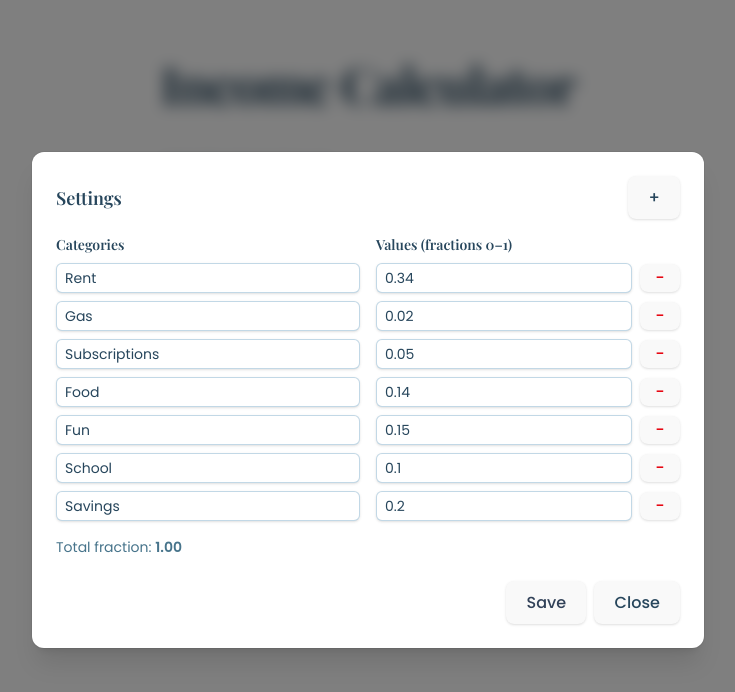
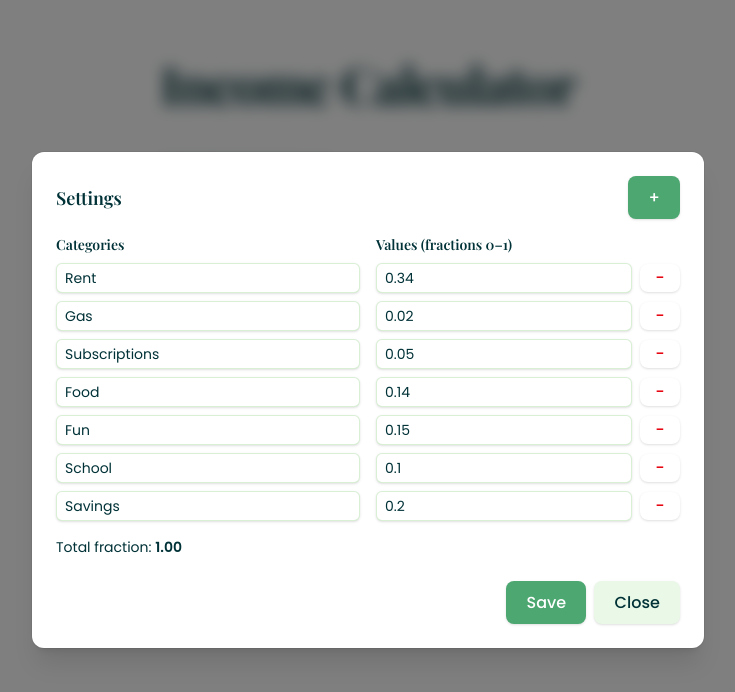
Before and after one commit to notacoham/income-calculator, a React (Vite) app: page / in a window 1280 px wide. Both pictures are taken after a click on the button "Settings". Shown: the top 692 px of the page, without its empty margins (272-1007 px from the left). Built offline with nearby package versions, Linux system fonts and the light colour scheme; a web font is replaced by a local one.

Commit message:
style: update color scheme from primary/accent to brand colors

```diff
--- a/src/components/Calculator/Calculator.tsx
+++ b/src/components/Calculator/Calculator.tsx
@@ -145,11 +145,11 @@ function Calculator() {
   return (
     <div className="w-full max-w-md">
       {/* Form Card */}
-      <div className="rounded-xl bg-white/90 dark:bg-slate-900/70 backdrop-blur p-5 shadow-xl ring-1 ring-black/5">
+      <div className="rounded-xl bg-white dark:bg-brand-4/60 backdrop-blur p-5 shadow-xl ring-1 ring-black/5">
         <form className="grid gap-3" onSubmit={onSubmit}>
           <label
             htmlFor="paycheck"
-            className="text-sm font-semibold text-primary-1 dark:text-primary-3"
+            className="text-sm font-semibold text-brand-4 dark:text-brand-2"
           >
             Enter Paycheck Amount
           </label>
@@ -160,13 +160,13 @@ function Calculator() {
             autoComplete="off"
             value={input}
             onChange={(e) => setInput(e.target.value)}
-            className="w-full rounded-lg border border-primary-3/60 bg-white px-3 py-2 text-primary-1 placeholder-primary-3/80 shadow-sm outline-none focus:border-primary-2 focus:ring-4 focus:ring-primary-2/30 dark:border-primary-1/50 dark:bg-slate-800 dark:text-primary-3 dark:placeholder-primary-3/70 dark:focus:border-primary-3 dark:focus:ring-primary-1/40"
+            className="w-full rounded-lg border border-brand-2/60 bg-white px-3 py-2 text-brand-4 placeholder-brand-3/50 shadow-sm outline-none focus:border-brand-3 focus:ring-4 focus:ring-brand-3/30 dark:border-brand-4/50 dark:bg-brand-4/30 dark:text-brand-1 dark:placeholder-brand-1/80 dark:focus:border-brand-2 dark:focus:ring-brand-4/40"
             required
             placeholder="1500 + 300"
           />
           <Button
             type="submit"
-            className="mt-2 inline-flex items-center justify-center rounded-lg border border-primary-2/40 bg-primary-3/10 px-4 py-2 text-sm font-semibold text-primary-1 shadow-sm transition hover:bg-primary-3/20 focus:outline-none focus:ring-4 focus:ring-primary-2/30 dark:border-primary-1/50 dark:bg-primary-1/20 dark:text-primary-3 dark:hover:bg-primary-1/30 dark:focus:ring-primary-1/40"
+            className="mt-2 inline-flex items-center justify-center rounded-lg border bg-brand-4 px-4 py-2 text-sm font-semibold text-brand-1 shadow-sm hover:bg-brand-4/80 focus:outline-none focus:ring-4 focus:ring-brand-4/40"
           >
             Submit
           </Button>
@@ -177,7 +177,7 @@ function Calculator() {
               setSettingsError(null);
               setSettingsOpen(true);
             }}
-            className="mt-2 inline-flex items-center justify-center rounded-lg border border-accent-2/40 bg-accent-3/20 px-4 py-2 text-sm font-semibold text-primary-1 shadow-sm transition hover:bg-accent-3/30 focus:outline-none focus:ring-4 focus:ring-accent-2/30 dark:border-accent-1/40 dark:bg-accent-1/20 dark:text-primary-3 dark:hover:bg-accent-1/30 dark:focus:ring-accent-1/40"
+            className="mt-2 inline-flex items-center justify-center rounded-lg border border-brand-2 bg-brand-2 px-4 py-2 text-sm font-semibold text-brand-4 shadow-sm transition hover:bg-brand-2/40 focus:outline-none focus:ring-4 focus:ring-brand-3/40 dark:border-brand-4/60 dark:bg-brand-4/30 dark:text-brand-1 dark:hover:bg-brand-4/40 dark:focus:ring-brand-4/40"
           >
             Settings
           </Button>
@@ -186,19 +186,19 @@ function Calculator() {
 
       {/* Results Card - only visible after valid submission */}
       {submittedAmount !== null && (
-        <div className="mt-6 rounded-xl bg-white/90 dark:bg-slate-900/70 backdrop-blur p-5 shadow-xl ring-1 ring-black/5">
+        <div className="mt-6 rounded-xl bg-white/90 dark:bg-brand-4/60 backdrop-blur p-5 shadow-xl ring-1 ring-black/5">
           <div className="mb-3">
-            <h2 className="text-lg font-semibold text-primary-1 dark:text-primary-3">
+            <h2 className="text-lg font-semibold text-brand-4 dark:text-brand-2">
               Allocation
             </h2>
-            <p className="text-sm text-primary-2 dark:text-primary-3/90">
+            <p className="text-sm text-brand-3/90 dark:text-brand-2/90">
               Based on paycheck amount {currency.format(submittedAmount)}
             </p>
           </div>
           <div className="overflow-x-auto">
             <table className="min-w-full text-left text-sm">
               <thead>
-                <tr className="text-primary-1 dark:text-primary-3">
+                <tr className="text-brand-4 dark:text-brand-2">
                   <th className="px-3 py-2 font-semibold">Category</th>
                   <th className="px-3 py-2 font-semibold">Percent</th>
                   <th className="px-3 py-2 font-semibold">Amount</th>
@@ -208,29 +208,29 @@ function Calculator() {
                 {allocations.map((row) => (
                   <tr
                     key={row.key}
-                    className="border-t border-primary-3/50 dark:border-primary-1/40"
+                    className="border-t border-brand-2/60 dark:border-brand-4/40"
                   >
-                    <td className="px-3 py-2 text-primary-1 dark:text-primary-3">
+                    <td className="px-3 py-2 text-brand-4 dark:text-brand-2">
                       {row.label}
                     </td>
-                    <td className="px-3 py-2 text-primary-2 dark:text-primary-3/90">
+                    <td className="px-3 py-2 text-brand-3/90 dark:text-brand-2/90">
                       ({row.fraction})
                     </td>
-                    <td className="px-3 py-2 text-primary-1 dark:text-primary-3">
+                    <td className="px-3 py-2 text-brand-4 dark:text-brand-2">
                       {currency.format(row.amount)}
                     </td>
                   </tr>
                 ))}
               </tbody>
               <tfoot>
-                <tr className="border-t border-primary-3/60 dark:border-primary-1/40">
-                  <td className="px-3 py-2 font-semibold text-primary-1 dark:text-primary-3">
+                <tr className="border-t border-brand-2/60 dark:border-brand-4/40">
+                  <td className="px-3 py-2 font-semibold text-brand-4 dark:text-brand-2">
                     Total
                   </td>
-                  <td className="px-3 py-2 text-primary-2 dark:text-primary-3/90">
+                  <td className="px-3 py-2 text-brand-3/90 dark:text-brand-2/90">
                     100%
                   </td>
-                  <td className="px-3 py-2 font-semibold text-primary-1 dark:text-primary-3">
+                  <td className="px-3 py-2 font-semibold text-brand-4 dark:text-brand-2">
                     {currency.format(
                       allocations.reduce((sum, r) => sum + r.amount, 0)
                     )}
@@ -243,7 +243,7 @@ function Calculator() {
             <Button
               type="button"
               onClick={onCopyTable}
-              className="inline-flex items-center gap-1 rounded-md border border-accent-2/40 bg-accent-3/20 px-3 py-1.5 text-xs font-medium text-primary-1 shadow-sm transition hover:bg-accent-3/30 focus:outline-none focus:ring-4 focus:ring-accent-2/30 dark:border-accent-1/40 dark:bg-accent-1/20 dark:text-primary-3 dark:hover:bg-accent-1/30 dark:focus:ring-accent-1/40"
+              className="inline-flex items-center gap-1 rounded-md border border-brand-2 bg-brand-1 px-3 py-1.5 text-xs font-medium text-brand-4 shadow-sm transition hover:bg-brand-2/40 focus:outline-none focus:ring-4 focus:ring-brand-2/40 dark:border-brand-4/60 dark:bg-brand-4/30 dark:text-brand-1 dark:hover:bg-brand-4/40 dark:focus:ring-brand-4/40"
               title="Copy table for Notion"
             >
               {copied ? "Copied!" : "Copy table"}
@@ -283,7 +283,9 @@ function Calculator() {
           }}
           onAddCategory={() => {
             const newCat: Category = {
-              key: `new-${Date.now()}-${Math.random().toString(36).slice(2, 6)}`,
+              key: `new-${Date.now()}-${Math.random()
+                .toString(36)
+                .slice(2, 6)}`,
               label: "New Category",
               fraction: 0,
             };
--- a/src/components/Calculator/SettingsModal/SettingsModal.tsx
+++ b/src/components/Calculator/SettingsModal/SettingsModal.tsx
@@ -38,27 +38,24 @@ export default function SettingsModal({
       aria-modal="true"
       role="dialog"
     >
-      <div
-        className="absolute inset-0 bg-black/50 backdrop-blur-sm"
-        onClick={onClose}
-      />
-      <div className="relative z-10 w-full max-w-2xl rounded-xl bg-white p-4 sm:p-6 shadow-xl ring-1 ring-black/5 dark:bg-slate-900 max-h-[80vh] overflow-y-auto">
+      <div className="absolute inset-0 bg-black/50 backdrop-blur-sm" onClick={onClose} />
+      <div className="relative z-10 w-full max-w-2xl rounded-xl bg-white p-4 sm:p-6 shadow-xl ring-1 ring-black/5 dark:bg-brand-4 max-h-[80vh] overflow-y-auto">
         <div className="mb-4 flex items-center justify-between">
-          <h2 className="text-lg font-semibold text-primary-1 dark:text-primary-3">
+          <h2 className="text-lg font-semibold text-brand-4 dark:text-brand-2">
             Settings
           </h2>
           <Button
             type="button"
             title="Add category"
             onClick={onAddCategory}
-            className="inline-flex items-center justify-center rounded-full border border-accent-2/40 bg-accent-3/20 px-3 py-1.5 text-xs font-semibold text-primary-1 shadow-sm transition hover:bg-accent-3/30 focus:outline-none focus:ring-4 focus:ring-accent-2/30 dark:border-accent-1/40 dark:bg-accent-1/20 dark:text-primary-3 dark:hover:bg-accent-1/30 dark:focus:ring-accent-1/40"
+            className="inline-flex items-center justify-center rounded-full border border-brand-3/60 bg-brand-3 px-3 py-1.5 text-xs font-semibold text-white shadow-sm transition hover:opacity-90 focus:outline-none focus:ring-4 focus:ring-brand-3/30"
           >
             +
           </Button>
         </div>
         <div className="grid grid-cols-2 gap-3 sm:gap-4">
           <div>
-            <h3 className="mb-2 text-sm font-semibold text-primary-1 dark:text-primary-3">
+            <h3 className="mb-2 text-sm font-semibold text-brand-4 dark:text-brand-2">
               Categories
             </h3>
             <div className="space-y-2">
@@ -68,22 +65,19 @@ export default function SettingsModal({
                     type="text"
                     value={cat.label}
                     onChange={(e) => onLabelChange(idx, e.target.value)}
-                    className="w-full rounded-md border border-primary-3/60 bg-white px-1 py-1 text-xs sm:px-2 sm:text-sm text-primary-1 placeholder-primary-3/80 shadow-sm outline-none focus:border-primary-2 focus:ring-2 focus:ring-primary-2/30 dark:border-primary-1/50 dark:bg-slate-800 dark:text-primary-3"
+                    className="w-full rounded-md border border-brand-2/60 bg-white px-1 py-1 text-xs sm:px-2 sm:text-sm text-brand-4 placeholder-brand-2/80 shadow-sm outline-none focus:border-brand-3 focus:ring-2 focus:ring-brand-3/30 dark:border-brand-4/50 dark:bg-brand-4/30 dark:text-brand-1"
                   />
                 </div>
               ))}
             </div>
           </div>
           <div>
-            <h3 className="mb-2 text-sm font-semibold text-primary-1 dark:text-primary-3">
+            <h3 className="mb-2 text-sm font-semibold text-brand-4 dark:text-brand-2">
               Values (fractions 0–1)
             </h3>
             <div className="space-y-2">
               {draftCategories.map((cat, idx) => (
-                <div
-                  key={cat.key + "-val"}
-                  className="flex items-center gap-1 sm:gap-2"
-                >
+                <div key={cat.key + "-val"} className="flex items-center gap-1 sm:gap-2">
                   <input
                     type="number"
                     min={0}
@@ -97,13 +91,13 @@ export default function SettingsModal({
                         onFractionChange(idx, clamped);
                       }
                     }}
-                    className="w-full rounded-md border border-primary-3/60 bg-white px-1 py-1 text-xs sm:px-2 sm:text-sm text-primary-1 placeholder-primary-3/80 shadow-sm outline-none focus:border-primary-2 focus:ring-2 focus:ring-primary-2/30 dark:border-primary-1/50 dark:bg-slate-800 dark:text-primary-3"
+                    className="w-full rounded-md border border-brand-2/60 bg-white px-1 py-1 text-xs sm:px-2 sm:text-sm text-brand-4 placeholder-brand-2/80 shadow-sm outline-none focus:border-brand-3 focus:ring-2 focus:ring-brand-3/30 dark:border-brand-4/50 dark:bg-brand-4/30 dark:text-brand-1"
                   />
                   <Button
                     type="button"
                     title="Remove category"
                     onClick={() => onRemoveCategory(idx)}
-                    className="inline-flex h-6 w-6 sm:h-7 sm:w-7 items-center justify-center rounded-full border border-red-300 bg-white text-red-600 shadow-sm transition hover:bg-red-50 focus:outline-none focus:ring-2 focus:ring-red-200 dark:border-red-700 dark:bg-slate-800 dark:text-red-400 dark:hover:bg-slate-700"
+                    className="inline-flex h-6 w-6 sm:h-7 sm:w-7 items-center justify-center rounded-full border border-red-300 bg-white text-red-600 shadow-sm transition hover:bg-red-50 focus:outline-none focus:ring-2 focus:ring-red-200 dark:border-red-700 dark:bg-brand-4/30 dark:text-red-400 dark:hover:bg-brand-4/40"
                   >
                     −
                   </Button>
@@ -114,7 +108,7 @@ export default function SettingsModal({
         </div>
         {/* Total and validation */}
         <div className="mt-4 flex items-center justify-between">
-          <div className="text-sm text-primary-2 dark:text-primary-3/90">
+          <div className="text-sm text-brand-4 dark:text-brand-2">
             Total fraction:{" "}
             <span className="font-semibold">{total.toFixed(2)}</span>
           </div>
@@ -128,14 +122,14 @@ export default function SettingsModal({
           <Button
             type="button"
             onClick={onSave}
-            className="mr-2 inline-flex items-center gap-1 rounded-md bg-primary-2 px-3 py-1.5 text-xs font-medium text-slate-700 shadow-sm transition hover:bg-primary-1 focus:outline-none focus:ring-4 focus:ring-primary-2/30 dark:bg-primary-1 dark:hover:bg-primary-1/90 dark:text-primary-3 dark:focus:ring-primary-1/40"
+            className="mr-2 inline-flex items-center gap-1 rounded-md border border-brand-3/60 bg-brand-3 px-3 py-1.5 text-xs font-medium text-white shadow-sm transition hover:opacity-90 focus:outline-none focus:ring-4 focus:ring-brand-3/30"
           >
             Save
           </Button>
           <Button
             type="button"
             onClick={onClose}
-            className="inline-flex items-center gap-1 rounded-md border border-accent-2/40 bg-accent-3/20 px-3 py-1.5 text-xs font-medium text-primary-1 shadow-sm transition hover:bg-accent-3/30 focus:outline-none focus:ring-4 focus:ring-accent-2/30 dark:border-accent-1/40 dark:bg-accent-1/20 dark:text-primary-3 dark:hover:bg-accent-1/30 dark:focus:ring-accent-1/40"
+            className="inline-flex items-center gap-1 rounded-md border border-brand-2 bg-brand-1 px-3 py-1.5 text-xs font-medium text-brand-4 shadow-sm transition hover:bg-brand-2/40 focus:outline-none focus:ring-4 focus:ring-brand-2/40 dark:border-brand-4/60 dark:bg-brand-4/30 dark:text-brand-1 dark:hover:bg-brand-4/40 dark:focus:ring-brand-4/40"
           >
             Close
           </Button>
--- a/src/pages/home/Home.tsx
+++ b/src/pages/home/Home.tsx
@@ -4,7 +4,7 @@ const Home = () => {
   return (
     <main className="max-w-5xl mx-auto px-4 py-6">
       <header className="mb-6">
-        <h1 className="text-3xl md:text-4xl font-bold tracking-tight mx-auto text-center font-serif italic text-primary-1 dark:text-primary-3">
+        <h1 className="text-3xl md:text-4xl font-bold tracking-tight mx-auto text-center font-serif italic text-brand-4 dark:text-brand-2">
           Income Calculator
         </h1>
       </header>
--- a/src/style.css
+++ b/src/style.css
@@ -3,17 +3,16 @@
 /* stylelint-disable at-rule-no-unknown */
 @theme {
   /* Font tokens for Tailwind utilities (font-sans, font-serif) */
-  --font-sans: "Poppins", system-ui, -apple-system, "Segoe UI", Roboto, Avenir, Helvetica, Arial, "Noto Sans", "Apple Color Emoji", "Segoe UI Emoji", sans-serif;
+  --font-sans: "Poppins", system-ui, -apple-system, "Segoe UI", Roboto, Avenir,
+    Helvetica, Arial, "Noto Sans", "Apple Color Emoji", "Segoe UI Emoji",
+    sans-serif;
   --font-serif: "Playfair Display", Georgia, "Times New Roman", serif;
 
-  /* Color tokens (available as text-primary-1, bg-primary-1, etc.) */
-  --color-primary-1: #27465c;
-  --color-primary-2: #47748b;
-  --color-primary-3: #99bfd5;
-
-  --color-accent-1: #e95c6c;
-  --color-accent-2: #f7a088;
-  --color-accent-3: #eccca6;
+  /* Brand color scale (lightest → darkest) */
+  --color-brand-1: #eaf9e7;
+  --color-brand-2: #c0e6ba;
+  --color-brand-3: #4ca771;
+  --color-brand-4: #013237;
 }
 /* stylelint-enable at-rule-no-unknown */
 
@@ -32,12 +31,10 @@
   -moz-osx-font-smoothing: grayscale;
 
   /* Aliases for direct CSS usage */
-  --c-primary-1: var(--color-primary-1);
-  --c-primary-2: var(--color-primary-2);
-  --c-primary-3: var(--color-primary-3);
-  --c-accent-1: var(--color-accent-1);
-  --c-accent-2: var(--color-accent-2);
-  --c-accent-3: var(--color-accent-3);
+  --c-brand-1: var(--color-brand-1);
+  --c-brand-2: var(--color-brand-2);
+  --c-brand-3: var(--color-brand-3);
+  --c-brand-4: var(--color-brand-4);
 }
 
 /* Typography: Headings use Playfair Display italic; body text, paragraphs, and labels use Poppins */
@@ -53,7 +50,8 @@ h6 {
 
 p,
 label {
-  font-family: "Poppins", system-ui, -apple-system, "Segoe UI", Roboto, Avenir, Helvetica, Arial, sans-serif;
+  font-family: "Poppins", system-ui, -apple-system, "Segoe UI", Roboto, Avenir,
+    Helvetica, Arial, sans-serif;
   font-weight: 400;
 }
 
@@ -117,13 +115,6 @@ button {
   cursor: pointer;
   transition: border-color 0.25s;
 }
-button:hover {
-  border-color: #646cff;
-}
-button:focus,
-button:focus-visible {
-  outline: 4px auto -webkit-focus-ring-color;
-}
 
 @media (prefers-color-scheme: light) {
   :root {
@@ -133,7 +124,4 @@ button:focus-visible {
   a:hover {
     color: #747bff;
   }
-  button {
-    background-color: #f9f9f9;
-  }
 }
```
Also changed, not shown: src/App.tsx (+8 -1 lines).
